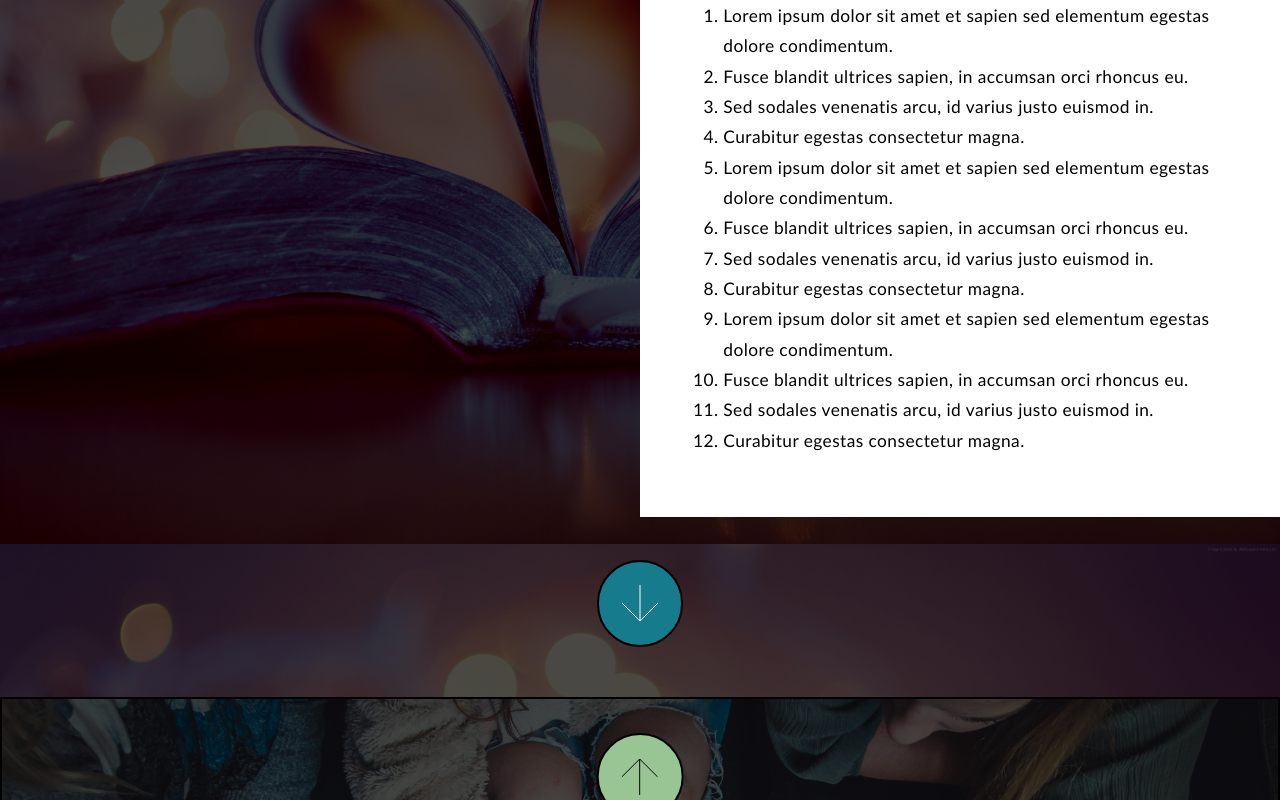
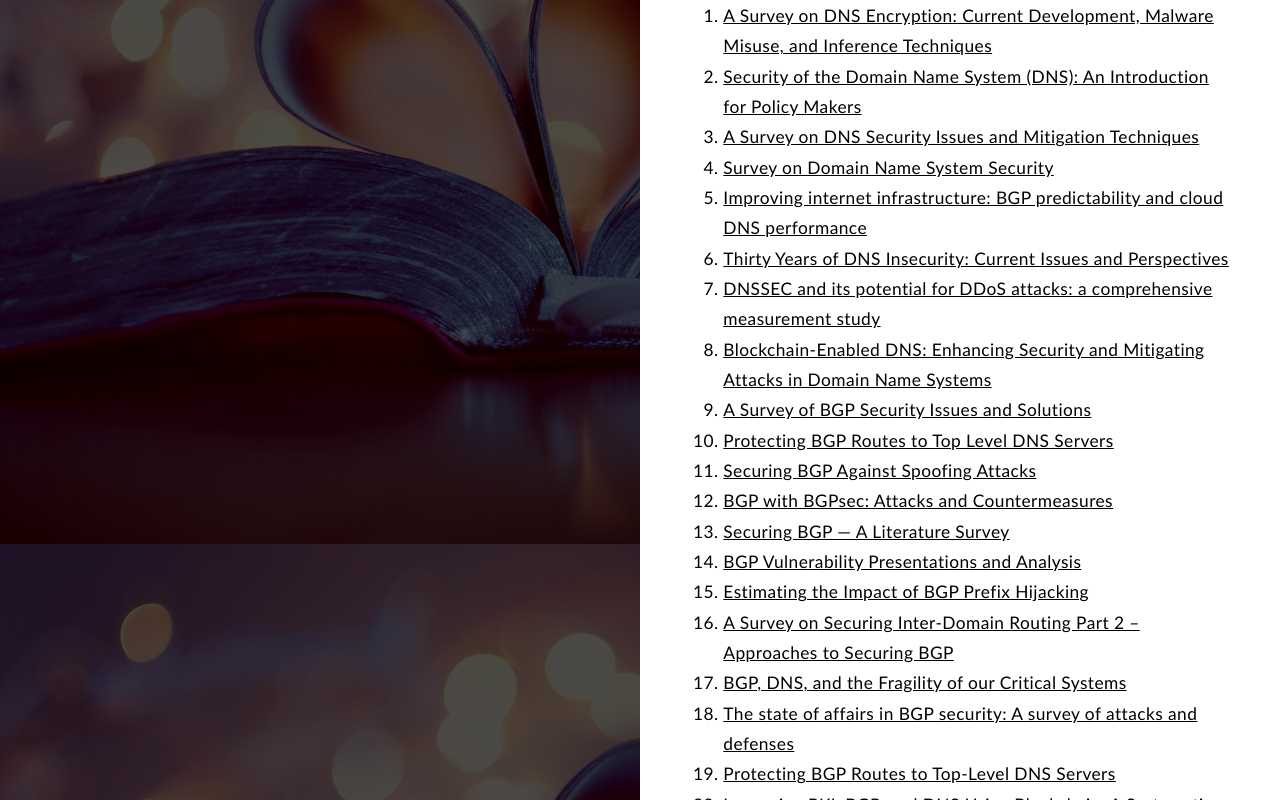
Before and after one commit to DineshVasireddy/team13project, a React (Create React App) app in the folder team13project/: page / in a window 1280 px wide. Shown: the part 3880-4680 px from the top of the page. Built offline with nearby package versions, Linux system fonts and the light colour scheme.

Commit message:
Updated references and fixed the height fixed to 1000px bug on Contact cards container div rather than having 100%

```diff
--- a/team13project/src/components/Contact.js
+++ b/team13project/src/components/Contact.js
@@ -67,7 +67,7 @@ const Contact = () => {
             <div className="content">
                 <header>
                     <h2>Team</h2>
-                    <p>Lorem ipsum dolor sit amet et sapien sed elementum egestas dolore condimentum.</p>
+                    <p>Meet our team who worked on this web page related to the Survey on DNS and BGT Security Solutions.</p>
                 </header>
                 <div className="box">
                     <div className="developer-cards">
--- a/team13project/src/components/References.js
+++ b/team13project/src/components/References.js
@@ -9,18 +9,26 @@ const References = () => {
                     <h2>References</h2>
                 </header>
                 <ul>
-                    <li>Lorem ipsum dolor sit amet et sapien sed elementum egestas dolore condimentum.</li>
-                    <li>Fusce blandit ultrices sapien, in accumsan orci rhoncus eu.</li>
-                    <li>Sed sodales venenatis arcu, id varius justo euismod in.</li>
-                    <li>Curabitur egestas consectetur magna.</li>
-                    <li>Lorem ipsum dolor sit amet et sapien sed elementum egestas dolore condimentum.</li>
-                    <li>Fusce blandit ultrices sapien, in accumsan orci rhoncus eu.</li>
-                    <li>Sed sodales venenatis arcu, id varius justo euismod in.</li>
-                    <li>Curabitur egestas consectetur magna.</li>
-                    <li>Lorem ipsum dolor sit amet et sapien sed elementum egestas dolore condimentum.</li>
-                    <li>Fusce blandit ultrices sapien, in accumsan orci rhoncus eu.</li>
-                    <li>Sed sodales venenatis arcu, id varius justo euismod in.</li>
-                    <li>Curabitur egestas consectetur magna.</li>
+                    <li><a href='https://arxiv.org/abs/2201.00900' target='/1'>A Survey on DNS Encryption: Current Development, Malware Misuse, and Inference Techniques</a></li>
+                    <li><a href='https://www.oecd-ilibrary.org/docserver/285d7875-en.pdf?expires=1729043721&id=id&accname=guest&checksum=D6DF22AEDBC7934ECF4BFF3F3013E9D1' target='/2'>Security of the Domain Name System (DNS): An Introduction for Policy Makers</a></li>
+                    <li><a href='https://ieeexplore.ieee.org/document/9065354' target='/3'>A Survey on DNS Security Issues and Mitigation Techniques</a></li>
+                    <li><a href='https://ieeexplore.ieee.org/document/7866194' target='/4'>Survey on Domain Name System Security</a></li>
+                    <li><a href='https://www.cerias.purdue.edu/assets/pdf/bibtex_archive/2011-15.pdf' target='/5'>Improving internet infrastructure: BGP predictability and cloud DNS performance</a></li>
+                    <li><a href='https://ieeexplore.ieee.org/document/9520679' target='/6'>Thirty Years of DNS Insecurity: Current Issues and Perspectives</a></li>
+                    <li><a href='https://dl.acm.org/doi/10.1145/2663716.2663731' target='/7'>DNSSEC and its potential for DDoS attacks: a comprehensive measurement study</a></li>
+                    <li><a href='https://ieeexplore.ieee.org/document/10343534' target='/8'> Blockchain-Enabled DNS: Enhancing Security and Mitigating Attacks in Domain Name Systems</a></li>
+                    <li><a href='https://www.cs.princeton.edu/~jrex/papers/pieee09.pdf' target='/9'>A Survey of BGP Security Issues and Solutions</a></li>
+                    <li><a href='https://dl.acm.org/doi/10.5555/850929.851984' target='/10'>Protecting BGP Routes to Top Level DNS Servers</a></li>
+                    <li><a href='https://ieeexplore.ieee.org/document/6595458' target='/11'>Securing BGP Against Spoofing Attacks</a></li>
+                    <li><a href='https://ieeexplore.ieee.org/document/8594708' target='/12'>BGP with BGPsec: Attacks and Countermeasures</a></li>
+                    <li><a href='https://ieeexplore.ieee.org/document/5473881' target='/13'>Securing BGP — A Literature Survey</a></li>
+                    <li><a href='https://i.blackhat.com/BH-US-23/Presentations/US-23-dosSantos-Route-to-Bugs-Analyzing-the-Security-of-BGP.pdf' target='/14'>BGP Vulnerability Presentations and Analysis</a></li>
+                    <li><a href='https://arxiv.org/pdf/2105.02346' target='/15'>Estimating the Impact of BGP Prefix Hijacking</a></li>
+                    <li><a href='https://labs.apnic.net/index.php/2021/08/03/a-survey-on-securing-inter-domain-routing-part-2-approaches-to-securing-bgp/' target='/16'>A Survey on Securing Inter-Domain Routing Part 2 – Approaches to Securing BGP</a></li>
+                    <li><a href='https://www.f5.com/labs/articles/cisotociso/bgp-dns-and-the-fragility-of-our-critical-systems' target='/17'>BGP, DNS, and the Fragility of our Critical Systems</a></li>
+                    <li><a href='https://www.sciencedirect.com/science/article/abs/pii/S014036641731068X' target='/18'>The state of affairs in BGP security: A survey of attacks and defenses</a></li>
+                    <li><a href='https://web.cs.ucla.edu/~lixia/papers/03TPDS.pdf' target='/19'>Protecting BGP Routes to Top-Level DNS Servers</a></li>
+                    <li><a href='https://crypto.ku.edu.tr/wp-content/uploads/2020/01/blockchain-backbone.pdf' target='/20'>Improving PKI, BGP, and DNS Using Blockchain: A Systematic Review</a></li>
                 </ul>
             </div>
             <a href="#work" className="button style3 up anchored">Previous</a>
--- a/team13project/src/main.css
+++ b/team13project/src/main.css
@@ -2395,9 +2395,10 @@ input, select, textarea {
 	#contact .content {
 		background-color: white;
 		width: 100%;
-		height: 1000px;
+		height: 100%;
 		border: 2px solid black;
 		padding: 20px;
+
 	}
 
 
```
